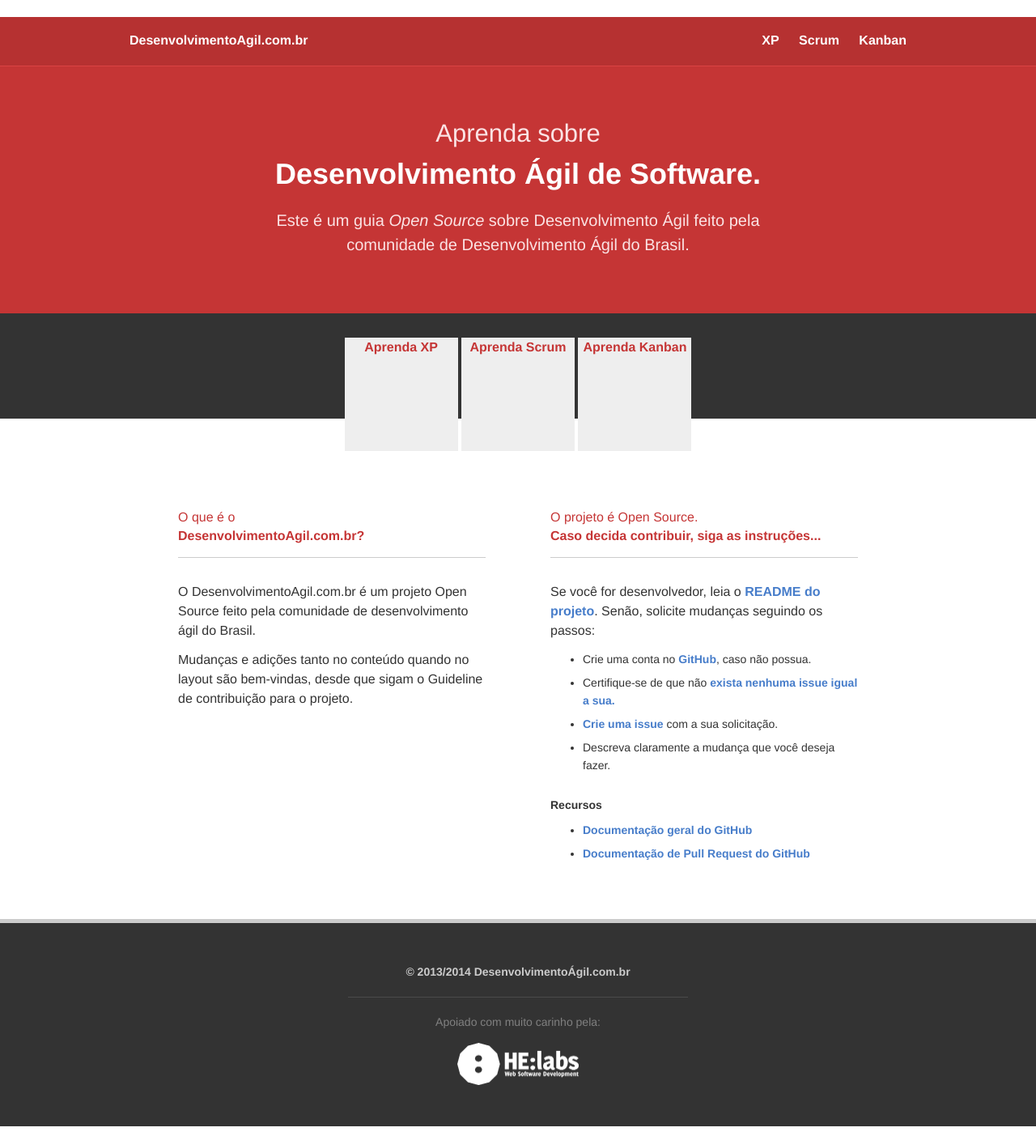
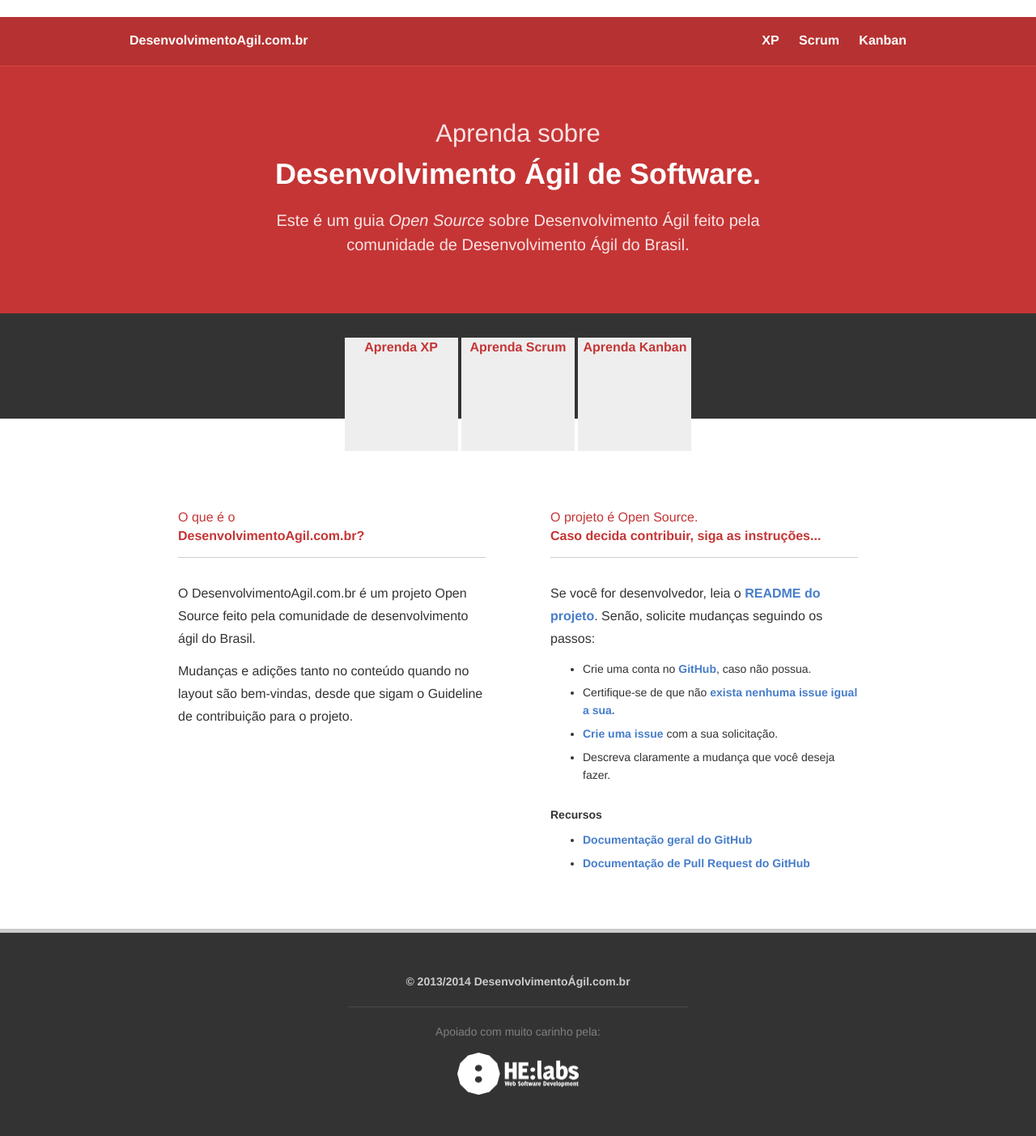
Before and after one commit to desenvolvimentoagilcombr/desenvolvimentoagilcombr.github.com, a Jekyll site: the page built from index.html, in a window 1280 px wide. Shown: the whole page at 81% size. Built offline with Jekyll 4.4.1, drawn with Linux system fonts in a browser that asks for light colours; Markdown is read by kramdown in place of the engine named in the settings.

Commit message:
Improv in paragraphs

```diff
--- a/_sass/layouts/_index_contribute.scss
+++ b/_sass/layouts/_index_contribute.scss
@@ -5,6 +5,11 @@
   .column {
     @include span-columns(5);
     margin: 0 40px;
+  }
+
+  p {
+    line-height: 28px;
+    font-size: $font-medium;
   }
 
   h3 {
```
